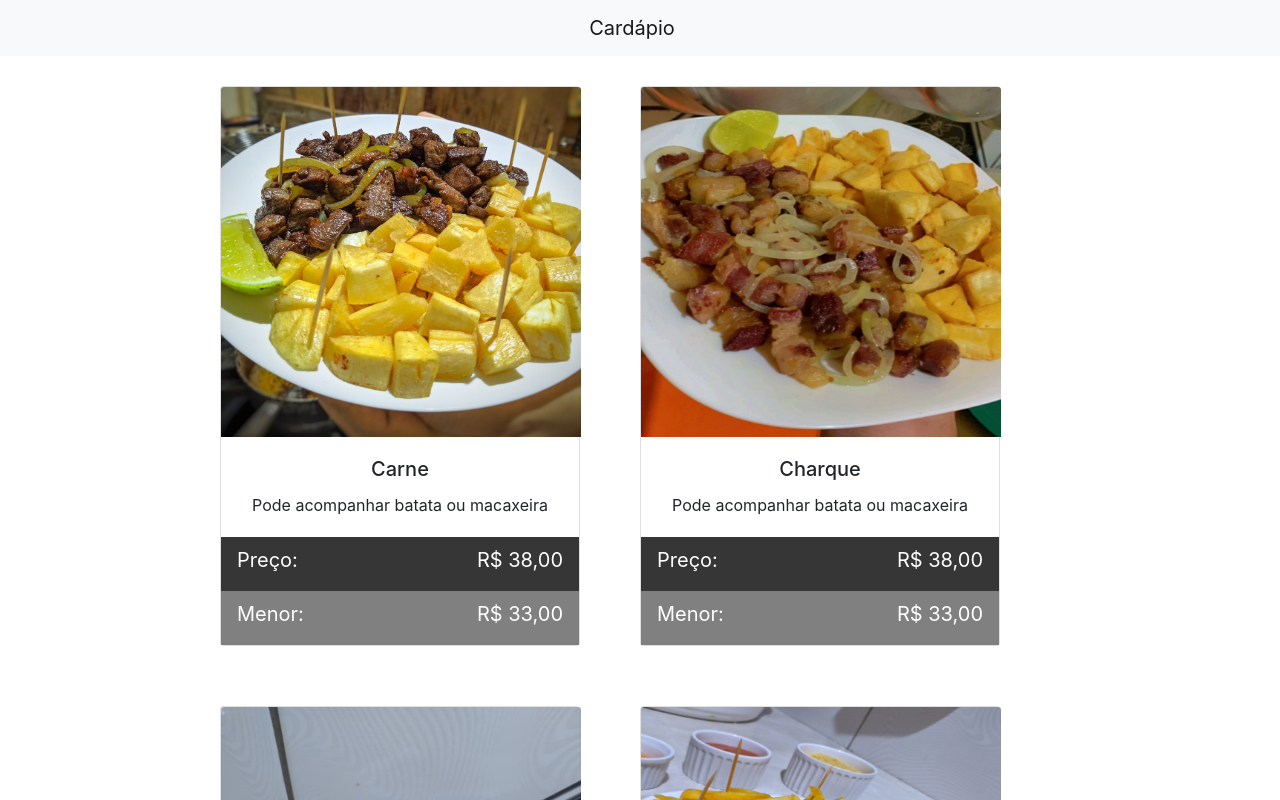
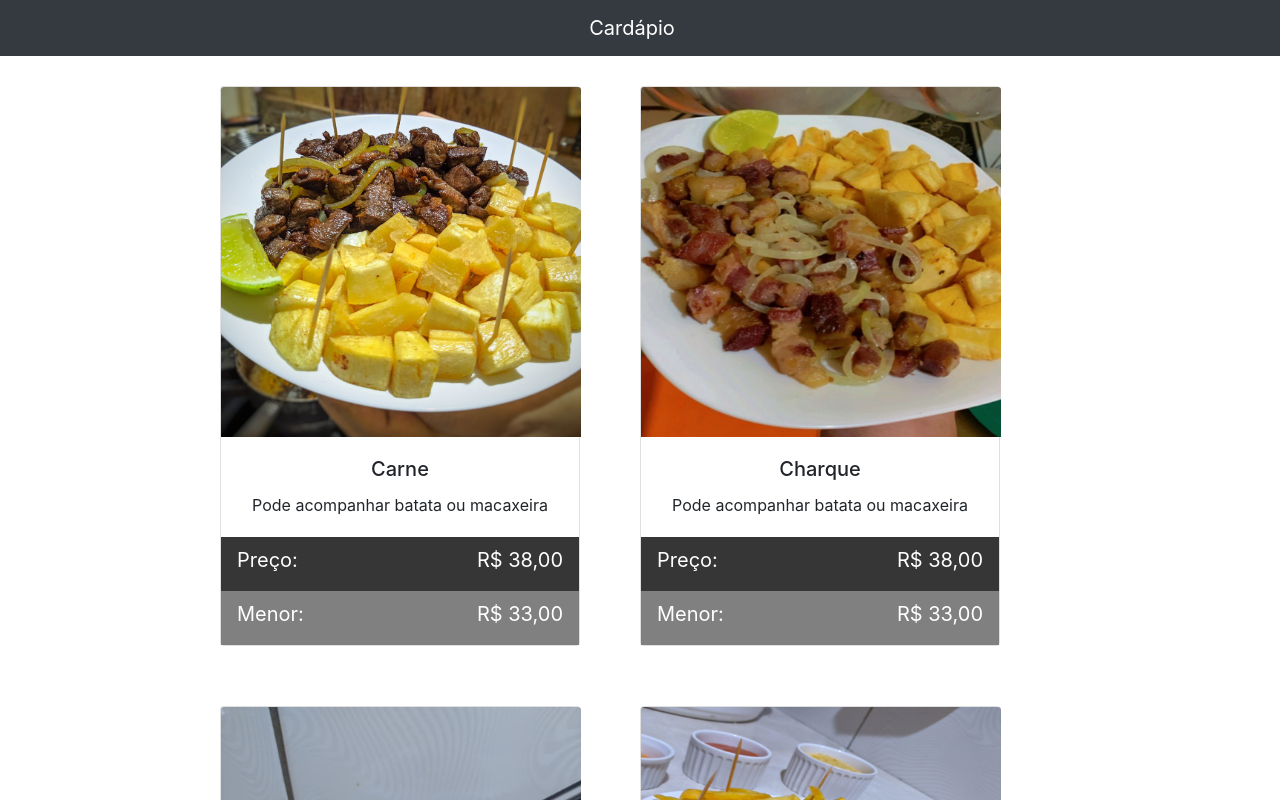
Before and after one commit to sntechbio/bar-menu, a React (Create React App) app: page / in a window 1280 px wide. Shown: the top 800 px of the page. Built offline with nearby package versions, Linux system fonts and the light colour scheme.

Commit message:
mudando cor navbar

```diff
--- a/src/components/Menu/index.js
+++ b/src/components/Menu/index.js
@@ -4,8 +4,8 @@ import Card from "../Card";
 function Menu() {
     return (
         <>
-            <nav class="navbar navbar-light bg-light d-flex justify-content-center">
-                <a class="navbar-brand" href="#">Cardápio</a>
+            <nav class="navbar navbar-light bg-dark d-flex justify-content-center">
+                <a class="navbar-brand" href="#" style={{color: "white"}}>Cardápio</a>
             </nav>
             <div className="d-flex justify-content-center">
                 <div className="d-flex justify-content-center" style={{ maxWidth: "900px" }}>
```
